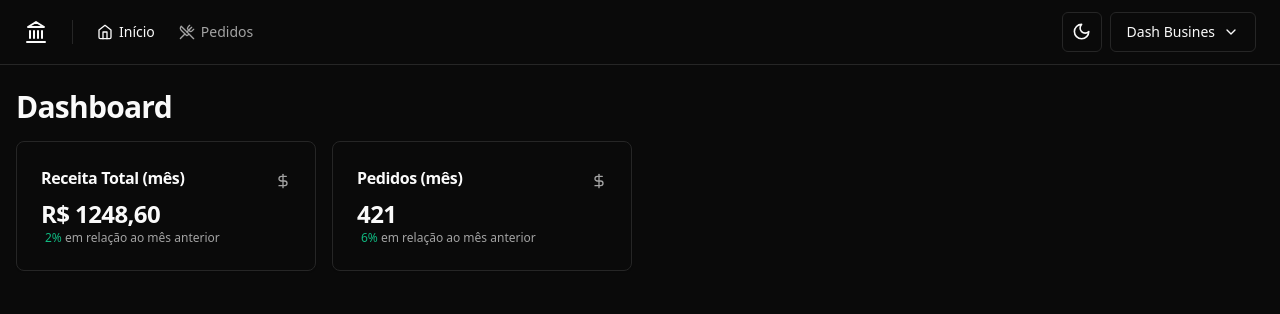
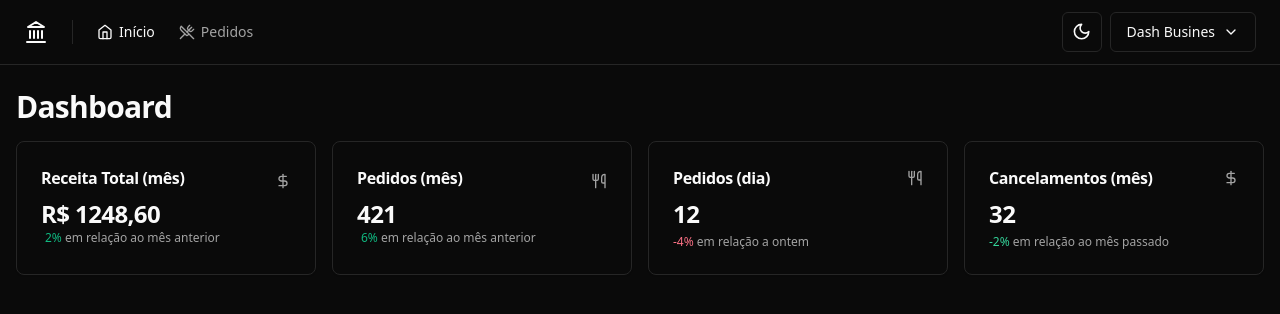
Before and after one commit to Inacioluz/dashboard-busines, a React (Vite) app: page / in a window 1280 px wide. Shown: the top 314 px of the page. Built offline with nearby package versions, Linux system fonts and the light colour scheme.

Commit message:
cards ok

```diff
--- a/src/pages/app/dashboard/dashboard.tsx
+++ b/src/pages/app/dashboard/dashboard.tsx
@@ -1,5 +1,7 @@
 import { Helmet } from 'react-helmet-async'
 
+import { DayOrdersAmountCard } from './day-orders-amount-card'
+import { MonthCanceledOrdersAmountCard } from './month-canceled-orders-amount-card'
 import { MonthOrdersAmountCard } from './month-orders-amount-card'
 import { MonthRevenueCard } from './month-revenue-card'
 
@@ -13,6 +15,8 @@ export function Dashboard() {
         <div className="grid grid-cols-4 gap-4">
           <MonthRevenueCard />
           <MonthOrdersAmountCard />
+          <DayOrdersAmountCard />
+          <MonthCanceledOrdersAmountCard />
         </div>
       </div>
     </>
--- a/src/pages/app/dashboard/month-orders-amount-card.tsx
+++ b/src/pages/app/dashboard/month-orders-amount-card.tsx
@@ -1,4 +1,4 @@
-import { DollarSign } from 'lucide-react'
+import { Utensils } from 'lucide-react'
 
 import { Card, CardContent, CardHeader, CardTitle } from '@/components/ui/card'
 
@@ -10,7 +10,7 @@ export function MonthOrdersAmountCard() {
           <CardTitle className="text-base font-semibold">
             Pedidos (mês)
           </CardTitle>
-          <DollarSign className="h-4 w-4 text-muted-foreground" />
+          <Utensils className="h-4 w-4 text-muted-foreground" />
         </CardHeader>
         <CardContent className="space-x-1">
           <span className="text-2xl font-bold tracking-tight">421</span>
```
